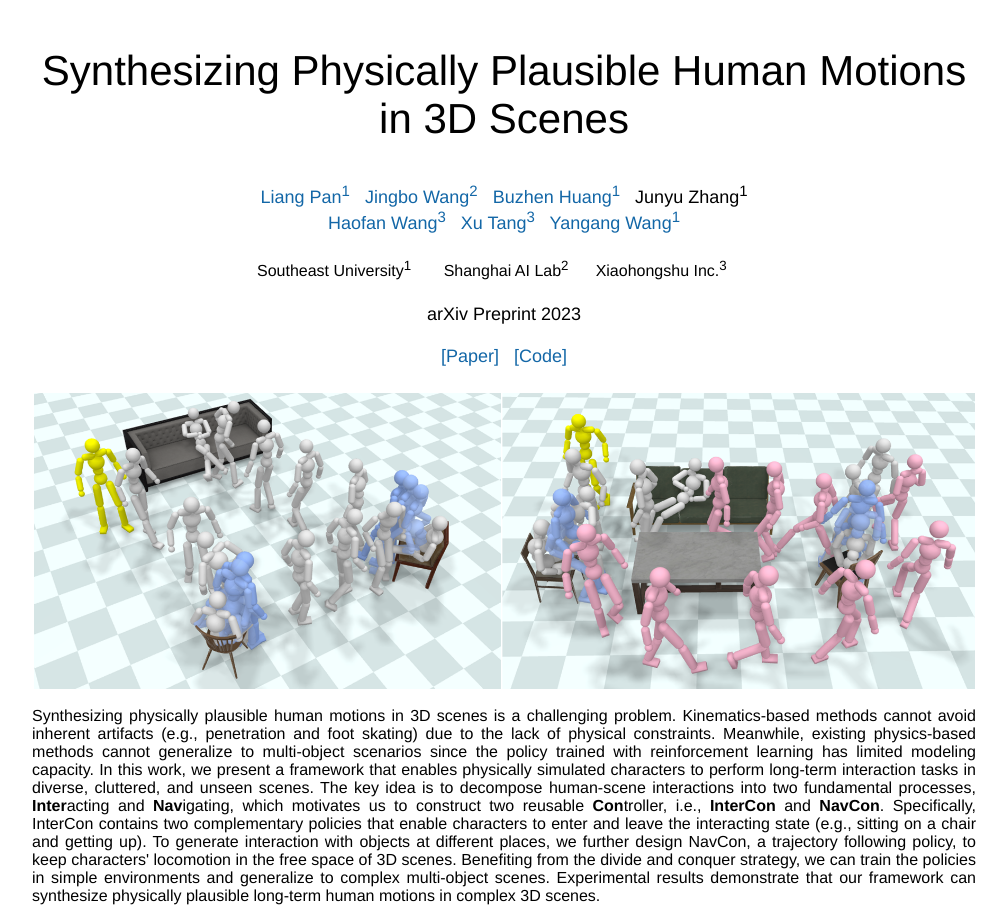
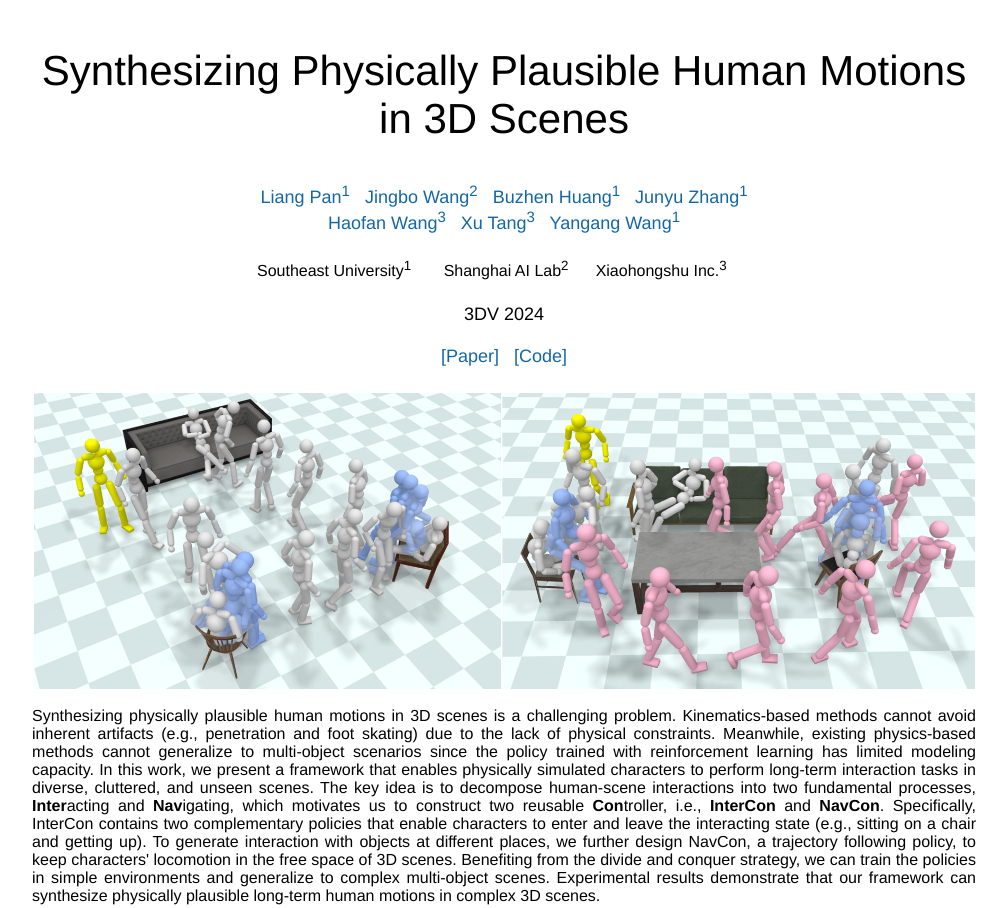
Before and after one commit to IDC-Flash/InterScene, a plain HTML site: page docs/index.html in a window 1280 px wide. Shown: the top 908 px of the page, without its empty margins (136-1142 px from the left). Drawn offline with Linux system fonts and the light colour scheme; a script that the page names is missing.

Commit message:
update 3DV2024

```diff
--- a/docs/index.html
+++ b/docs/index.html
@@ -245,7 +245,7 @@ c {
        &nbsp;
        <a href="http://www.buzhenhuang.com/"> Buzhen Huang<sup>1</sup></a>
        &nbsp;
-       Junyu Zhang<sup>1</sup>
+       <a href="https://github.com/budiu-39"> Junyu Zhang<sup>1</sup></a>
        <br>
        <a href="https://haofanwang.github.io/"> Haofan Wang<sup>3</sup></a>
        &nbsp;
@@ -276,7 +276,7 @@ c {
     <br>
 
     <div align=center>
-        arXiv Preprint 2023
+        3DV 2024
     </div>
 
 
```
Also changed, not shown: 1 other file.
